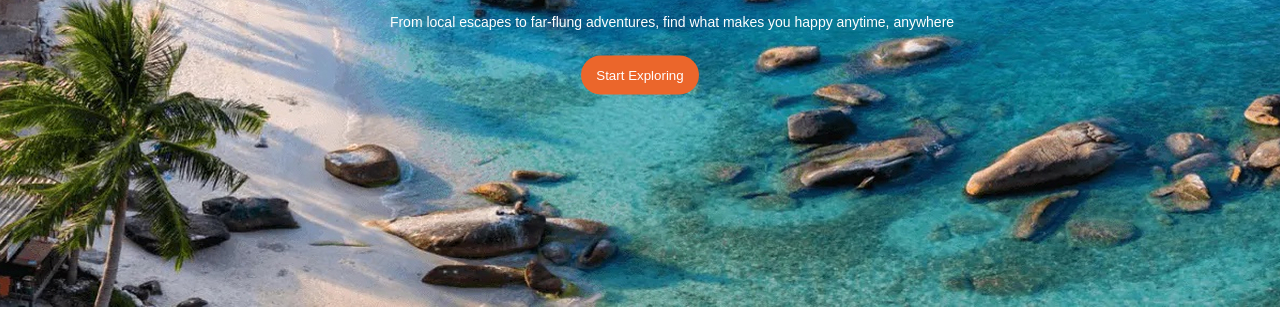
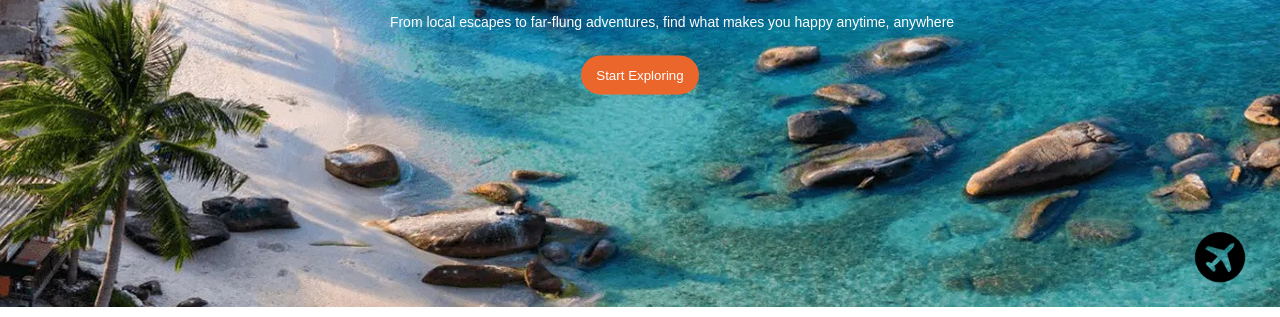
Before and after one commit to ninavardo/GEOLAB-26, a plain HTML site: page ninavardosanidze-homework5/index.html in a window 1280 px wide. Shown: the part 483-800 px from the top of the page. Drawn offline with Linux system fonts and the light colour scheme; files that its build step writes are made by us from their sources.

Commit message:
add fixed icon

```diff
--- a/ninavardosanidze-homework5/css/styles.css
+++ b/ninavardosanidze-homework5/css/styles.css
@@ -231,3 +231,12 @@ p {
   top: 141px;
   left: 192px;
 }
+
+.icon {
+  position: fixed;
+  right: 30px;
+  bottom: 30px;
+  width: 60px;
+  height: 60px;
+  z-index: 80;
+}
--- a/ninavardosanidze-homework5/index.html
+++ b/ninavardosanidze-homework5/index.html
@@ -6,6 +6,7 @@
     <title>homework5</title>
   </head>
   <body>
+    <img class="icon" src="./images/travelicon.png" alt="icon">
     <header>
       <img src="./images/logo.png" alt="logo" />
 
```
Also changed, not shown: ninavardosanidze-homework5/images/travelicon.png (added).
